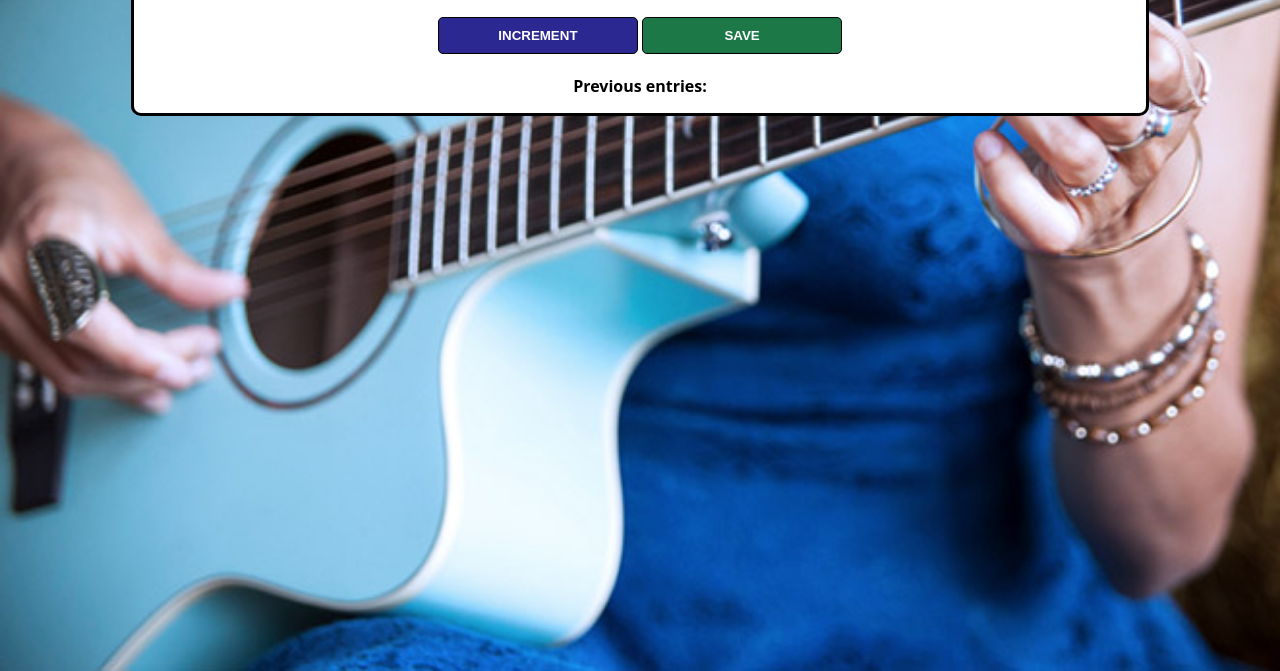
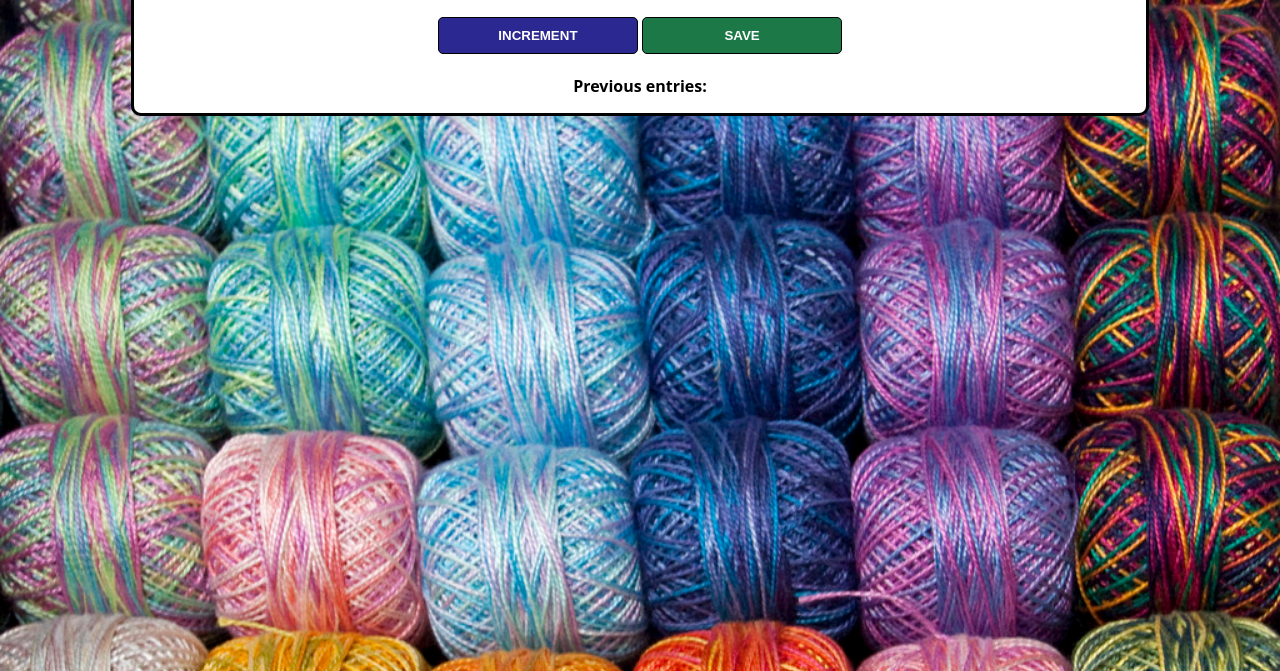
Before and after one commit to MaxsonKJoseph/Music-Counter, a plain HTML site: page index.html in a window 1280 px wide. Shown: the part 145-816 px from the top of the page. Drawn offline with Linux system fonts and the light colour scheme.

Commit message:
Update index.css

```diff
--- a/index.css
+++ b/index.css
@@ -1,5 +1,5 @@
 body {
-    background-image: url("2.jpg");
+    background-image: url("yarn.jpeg");
     background-size: cover;
     font-family: 'Open Sans', 'Helvetica Neue', sans-serif;
     text-align: center;
```
